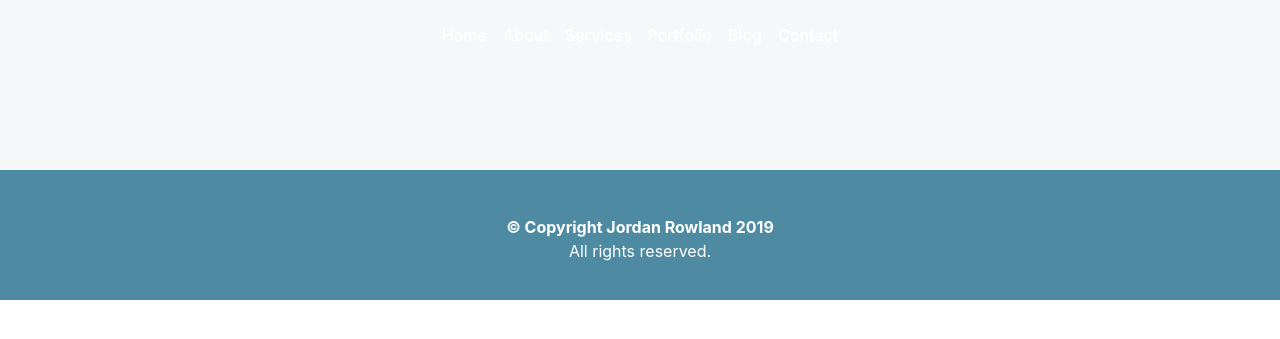
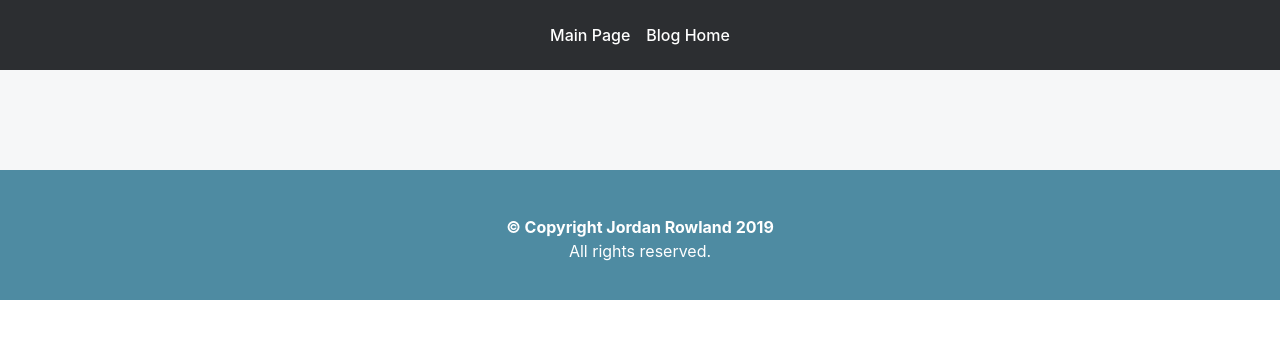
Before and after one commit to Jordan-Rowland/microblog, a Python web app: template app/templates/blog.html in a window 1280 px wide. Shown: the top 339 px of the page. Run offline with Jinja, Linux system fonts and the light colour scheme; the template is opened without the code that fills it, so the values that code supplies are empty; some libraries are stand-ins or nearby versions.

Commit message:
Adds nav bar to blog section

```diff
--- a/app/templates/base.html
+++ b/app/templates/base.html
@@ -330,17 +330,6 @@
 </head>
 <body>
 
-<nav class="nav">
-    <ul>
-        <li class="nav-item" id="home-btn"><a href="#home">Home</a></li>
-        <li class="nav-item" id="about-btn"><a href="#about">About</a></li>
-        <li class="nav-item" id="services-btn"><a href="#services">Services</a></li>
-        <li class="nav-item" id="portfolio-btn"><a href="#portfolio">Portfolio</a></li>
-        <li class="nav-item" id="blog-btn"><a href="#blog">Blog</a></li>
-        <li class="nav-item" id="contact-btn"><a href="#contact">Contact</a></li>
-    </ul>
-</nav>
-
 {% block content %}
 {% endblock %}
 
--- a/app/templates/blog.html
+++ b/app/templates/blog.html
@@ -1,12 +1,24 @@
 {% extends 'base.html' %}
 
 {% block content %}
+
+<nav class="sticky nav">
+    <ul>
+        <li class="nav-item"><a href="{{ url_for('.index') }}">Main Page</a></li>
+        <li class="nav-item"><a href="{{ url_for('.blog') }}">Blog Home</a></li>
+    </ul>
+</nav>
+
 <div class="content">
 <div class="container grid-lg">
+
+<div class="spacer"></div>
+
 {% for post in posts %}
     <h1>
     {{ post.title }}
     </h1>
+    <em>{{ post.timestamp[:16] }}</em>
     <p>
     {% if post.body_html %}
     {{ post.body_html | truncate(500) | safe }}
@@ -15,9 +27,6 @@
     {% endif %}
     </p>
     <p><a href="{{ url_for('.blog_post', title_slug=post.title_slug) }}">Read More</a></p>
-    <em>
-        {{ post.timestamp[:16] }}
-    </em>
     <hr>
     <br>
 {% endfor %}
```
Also changed, not shown: app/templates/index.html (+14 -1 lines), app/templates/post.html (+9 -1 lines).
